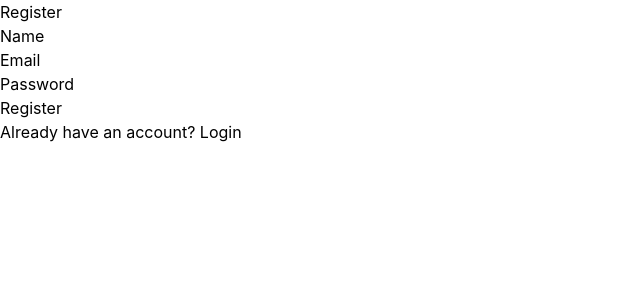
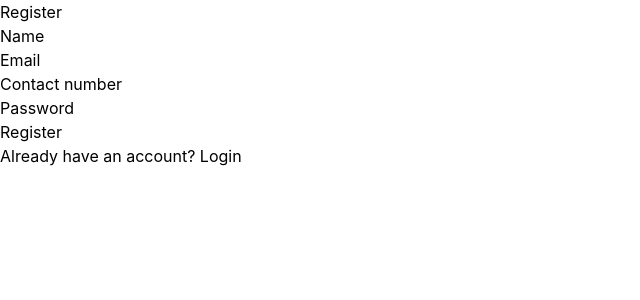
Before and after one commit to Mga-Pots/banking-system-frontend, a React (Vite) app: page /register in a window 1280 px wide. Shown: the top 300 px of the page, without its empty margins (0-640 px from the left). Built offline with nearby package versions, Linux system fonts and the light colour scheme; no server answers.

Commit message:
test: register testing for db

```diff
--- a/src/pages/auth/Register.jsx
+++ b/src/pages/auth/Register.jsx
@@ -5,7 +5,7 @@ import { useAuth } from '../../context/AuthContext'
 export default function Register() {
   const { register, role } = useAuth()
   const navigate = useNavigate()
-  const [form, setForm] = useState({ name: '', email: '', password: '' })
+  const [form, setForm] = useState({ name: '', email: '', contactNumber: '', password: '' })
   const [error, setError] = useState('')
   const [loading, setLoading] = useState(false)
 
@@ -43,6 +43,11 @@ export default function Register() {
         </div>
         <div>
           <label>
+            Contact number <input value={form.contactNumber} onChange={update('contactNumber')} required />
+          </label>
+        </div>
+        <div>
+          <label>
             Password <input type="password" value={form.password} onChange={update('password')} required />
           </label>
         </div>
```
